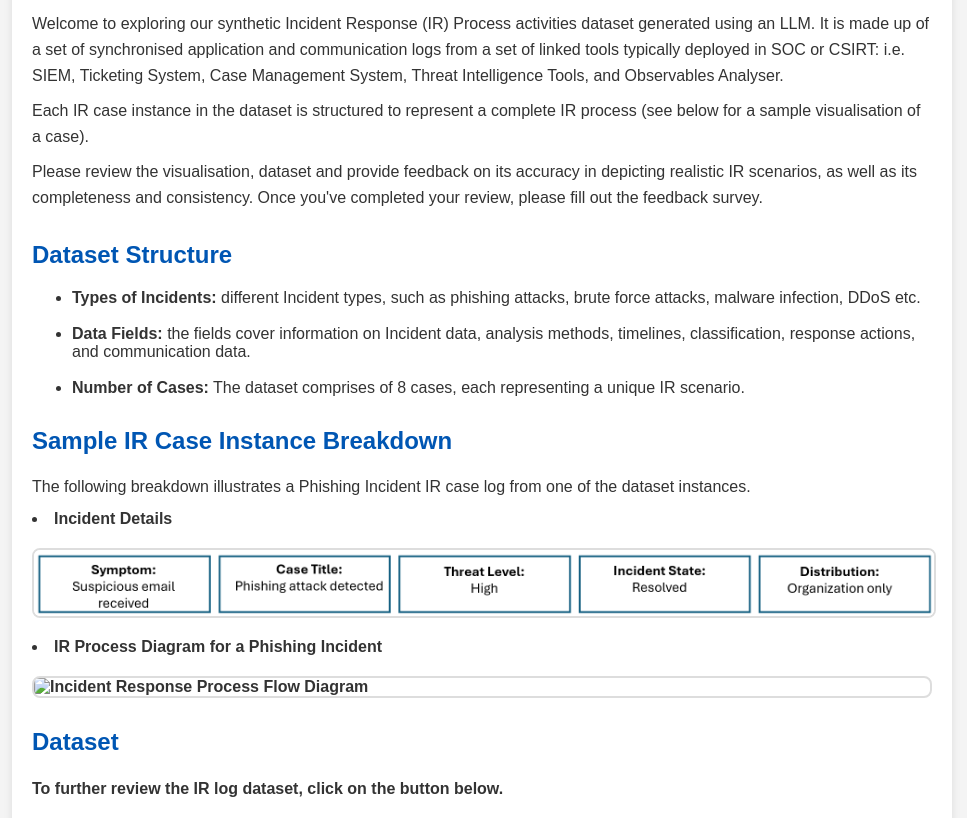
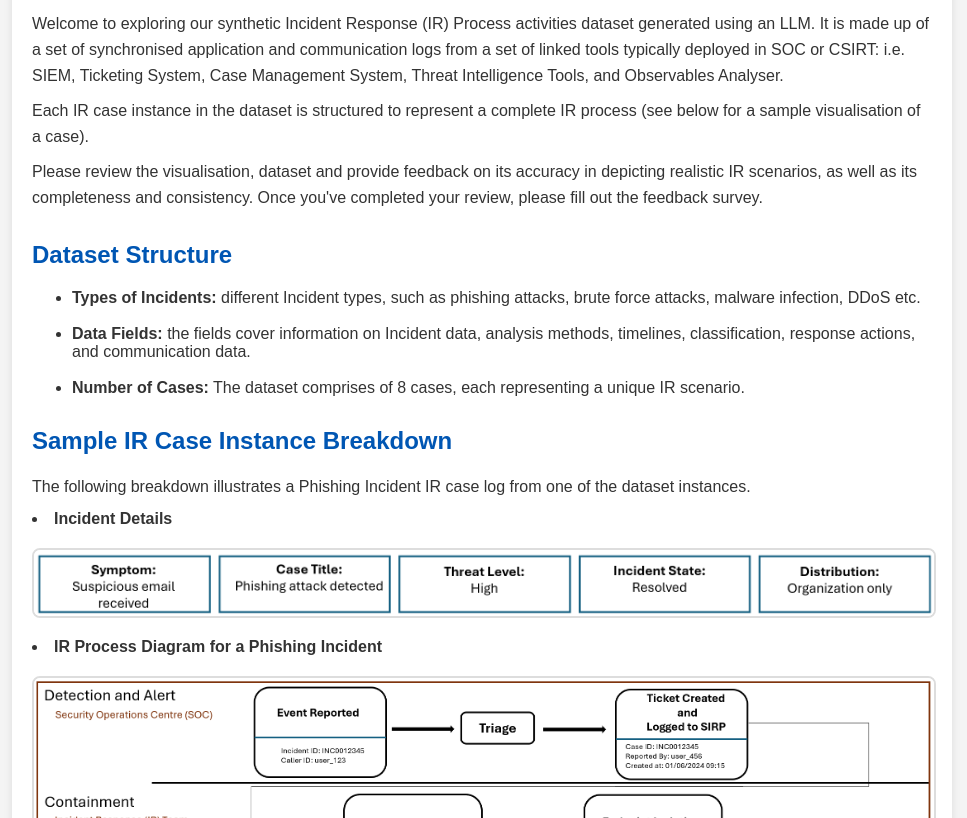
Before and after one commit to haulaah/IR-DATASET, a plain HTML site: page index.html in a window 1280 px wide. Shown: the part 119-937 px from the top of the page, without its empty margins (158-1125 px from the left). Drawn offline with Linux system fonts and the light colour scheme.

Commit message:
Update index.html

```diff
--- a/index.html
+++ b/index.html
@@ -87,7 +87,7 @@
          <li><strong>Incident Details</li>
             <img src="casedescription.png" alt="Case Description">
        <li><strong>IR Process Diagram for a Phishing Incident</li>
-        <img src="irprocessdiagram.png" alt="Incident Response Process Flow Diagram">
+        <img src="irprocess.png" alt="Incident Response Process Flow Diagram">
 
         </div>
 
```
